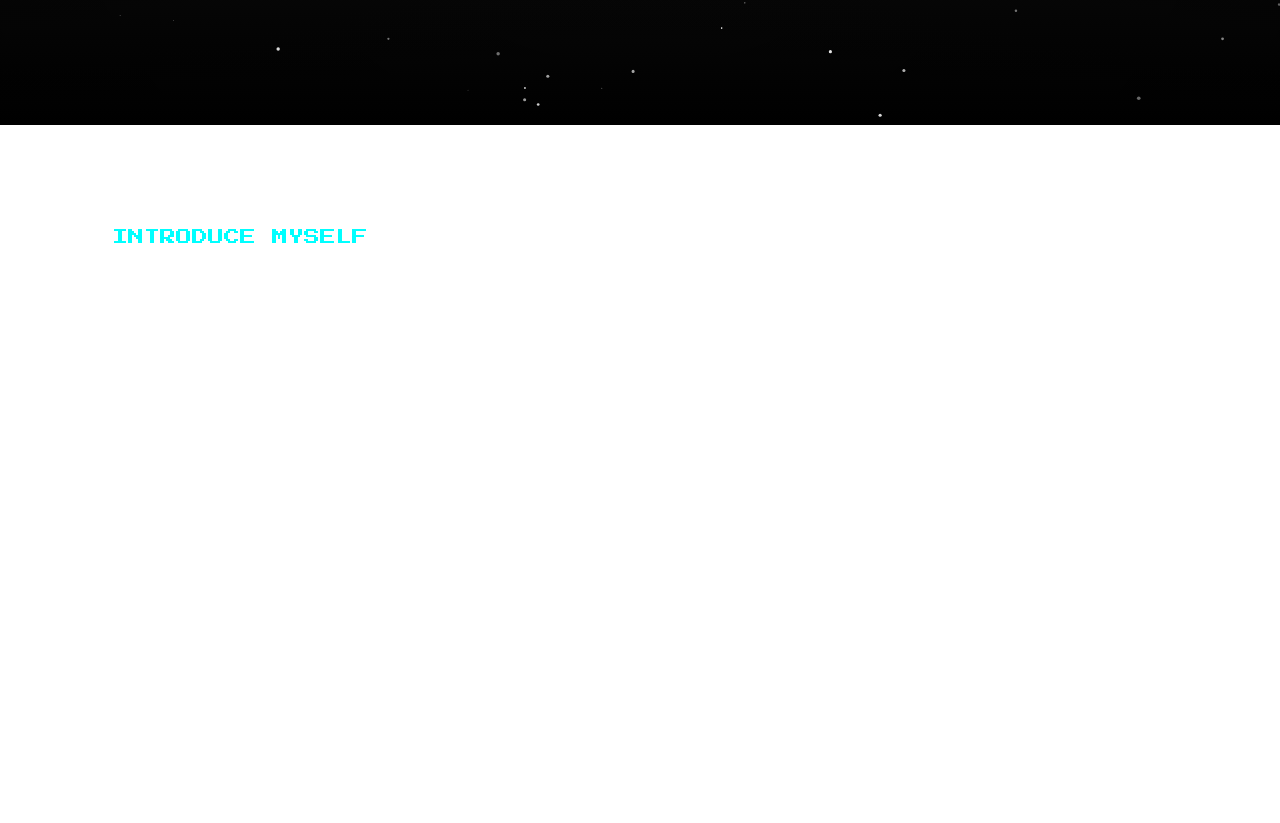
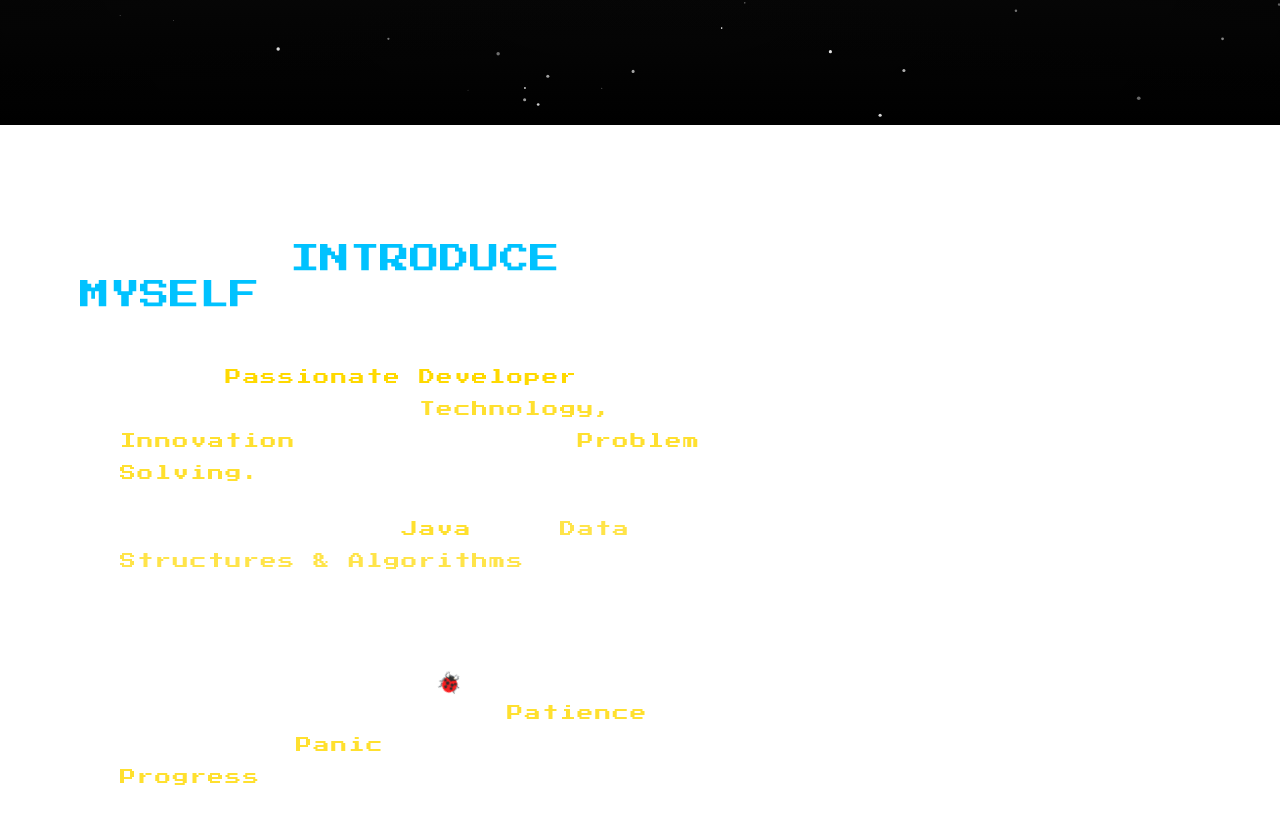
Before and after one commit to VINAY-SANDA/Mark-suits, a React (Vite) app: page / in a window 1280 px wide. Shown: the part 675-1498 px from the top of the page. Built offline with nearby package versions, Linux system fonts and the light colour scheme.

Commit message:
12 11 25

```diff
--- a/src/components/Section1.jsx
+++ b/src/components/Section1.jsx
@@ -7,9 +7,9 @@ const Section1 = () => {
         <h2 className='text-5xl'>
           Hi There <span className='hidden'>.</span>
         </h2>
-        <h3 className='text-4xl'>I'M <span className="text-[#ffff00] ">VINAY SANDA</span></h3>
+        <h3 className='text-4xl'>I'M <span className= "text-[#ffe02f]">VINAY SANDA</span></h3>
         <div>
-          <h1 className='text-4xl mt-14 text-[#e4bf58]'>Autodidact</h1>
+          <h1 className='text-4xl mt-14 text-[#ffe02f]'>Autodidact</h1>
         </div>
       </div>
       <div className='h-1/2 md:h-full w-full md:w-1/2 flex justify-center items-center'>
--- a/src/components/Section2h.jsx
+++ b/src/components/Section2h.jsx
@@ -2,10 +2,25 @@ import React from 'react'
 
 const Section2h = () => {
   return (
-    <div className='h-screen w-full pt-25'>
-        LET ME  <span className='text-[#00FFFF]'>INTRODUCE MYSELF</span>
+    <div className='h-screen flex '>
+      <div className='w-2/3 p-20 flex items-center justify-center flex-col gap-8'>
+        <h1 className='text-3xl mr-24'> LET ME  <span className='textcol'>INTRODUCE MYSELF</span></h1>
+        <div className='capitalize tracking-widest flex flex-col gap-6 leading-loose px-10 py-4'>
+          <p>
+            I’m a <span className='text-[#ffd900]'>passionate developer</span> with a deep interest in <span className='text-[#ffe02f]'>technology, innovation</span> and real-world <span className='text-[#ffe02f]'>problem solving.</span>
+          </p>
 
+          <p>
+            I specialize in <span className='text-[#ffe02f]'>Java</span> and <span className='text-[#ffe44a]'>Data Structures & Algorithms</span>, using them to build smart, efficient, and user-focused applications.
+          </p>
 
+          <p>
+            I believe every <span className='bug-wrap inline-block relative'>bug<span className='bug-emoji' aria-hidden='true'>🐞</span></span> teaches something new  usually <span className='text-[#ffe02f]'>patience</span>, sometimes <span className='text-[#ffe02f]'>panic</span>, but always <span className='text-[#ffe02f]'>progress</span>.
+          </p>
+        </div>
+      </div>
+      <div className='h-screen w-1/3'>
+      </div>
     </div>
   )
 }
--- a/src/index.css
+++ b/src/index.css
@@ -1,4 +1,4 @@
-@import url('https://fonts.googleapis.com/css2?family=Josefin+Sans:ital,wght@0,100..700;1,100..700&family=Michroma&family=Press+Start+2P&family=Ubuntu+Condensed&display=swap');
+@import url('https://fonts.googleapis.com/css2?family=Josefin+Sans:ital,wght@0,100..700;1,100..700&family=Michroma&family=Mulish:ital,wght@0,200..1000;1,200..1000&family=Pixelify+Sans:wght@400..700&family=Press+Start+2P&family=Ubuntu+Condensed&display=swap');
 @import "tailwindcss";
 
 :root {
@@ -9,3 +9,148 @@
 body {
     font-family: var(--font-display);
 }
+
+
+
+.textcol{
+    color: #00C2FF;
+}
+
+
+/* Pixelify Sans utility classes
+     Usage:
+         - add class "pixelify-sans" for regular weight
+         - add class "pixelify-sans-700" for bold
+         - or use the font-family directly in components
+
+     Note: If you have the Pixelify Sans font files, add an @font-face block (see below) and place the fonts in /public/fonts or adjust the URL.
+*/
+.pixelify-sans {
+    font-family: "Pixelify Sans", sans-serif;
+    font-optical-sizing: auto;
+    font-weight: 400;
+    font-style: normal;
+}
+
+.pixelify-sans-500 {
+    font-family: "Pixelify Sans", sans-serif;
+    font-weight: 500;
+}
+
+
+.mulish-400 {
+  font-family: "Mulish", sans-serif;
+  font-optical-sizing: auto;
+  font-weight: 400;
+  font-style: normal;
+}
+
+
+
+
+.pixelify-sans-700 {
+    font-family: "Pixelify Sans", sans-serif;
+    font-weight: 700;
+}
+
+.pixelify-sans-display {
+    font-family: "Pixelify Sans", system-ui, sans-serif;
+}
+
+/* Example @font-face (uncomment and provide correct URLs if you host the font files)
+@font-face {
+    font-family: 'Pixelify Sans';
+    src: url('/fonts/PixelifySans-Regular.woff2') format('woff2');
+    font-weight: 400;
+    font-style: normal;
+    font-display: swap;
+}
+@font-face {
+    font-family: 'Pixelify Sans';
+    src: url('/fonts/PixelifySans-Bold.woff2') format('woff2');
+    font-weight: 700;
+    font-style: normal;
+    font-display: swap;
+}
+*/
+
+/* Template utility with uniquifier - replace <uniquifier> and <weight> before using
+.pixelify-sans-<uniquifier> {
+    font-family: "Pixelify Sans", sans-serif;
+    font-optical-sizing: auto;
+    font-weight: <weight>;
+    font-style: normal;
+}
+Example: .pixelify-sans-hero -> .pixelify-sans-hero { font-weight: 700; }
+
+
+/* Animated bug emoji for superscript */
+.bug-emoji {
+    display: inline-block;
+    line-height: 0.8;
+    transform-origin: center;
+    animation: bug-float 3.6s ease-in-out infinite;
+    will-change: transform, opacity;
+}
+
+@keyframes bug-float {
+    0% { transform: translateY(-2px) rotate(-8deg) scale(1); opacity: 1; }
+    25% { transform: translateY(-8px) rotate(4deg) scale(1.05); }
+    50% { transform: translateY(-14px) rotate(12deg) scale(1.08); }
+    75% { transform: translateY(-8px) rotate(4deg) scale(1.05); }
+    100% { transform: translateY(-2px) rotate(-8deg) scale(1); opacity: 1; }
+}
+
+/* reduce motion preference */
+@media (prefers-reduced-motion: reduce) {
+    .bug-emoji { animation: none; transform: translateY(-2px) rotate(0); }
+}
+
+/* Hover 'magic' - upgraded pop + burst sparkle */
+.bug-wrap {
+    position: relative;
+    display: inline-block;
+    cursor: pointer;
+}
+
+.bug-emoji {
+    position: absolute;
+    right: -6px;
+    top: -6px;
+    font-size: 20px; /* slightly larger for visibility */
+    transform-origin: center;
+    /* slowed, smoother crawl */
+    animation: bug-crawl 12s ease-in-out infinite;
+    will-change: transform, left, top;
+    pointer-events: none;
+    transition: transform 220ms cubic-bezier(.2,.9,.3,1);
+}
+
+/* crawling behavior: moves around the word in a smooth path */
+@keyframes bug-crawl {
+    0% { transform: translate(0,0) rotate(0deg); }
+    12% { transform: translate(-6px,-6px) rotate(-10deg); }
+    25% { transform: translate(-12px,2px) rotate(6deg); }
+    37% { transform: translate(-6px,12px) rotate(18deg); }
+    50% { transform: translate(6px,14px) rotate(40deg); }
+    62% { transform: translate(18px,6px) rotate(70deg); }
+    75% { transform: translate(12px,-6px) rotate(100deg); }
+    87% { transform: translate(4px,-12px) rotate(130deg); }
+    100% { transform: translate(0,0) rotate(180deg); }
+}
+
+/* on hover, make the bug pause and slightly larger */
+.bug-wrap:hover .bug-emoji {
+    /* pause the crawl and make the bug pop slightly */
+    animation-play-state: paused;
+    transform: translate(-6px,-8px) scale(1.6);
+}
+
+@media (prefers-reduced-motion: reduce) {
+    .bug-emoji { animation: none; transform: translate(0,0) rotate(0); }
+}
+
+@media (prefers-reduced-motion: reduce) {
+    .bug-emoji { animation: none; transform: translateY(-2px) rotate(0); }
+    .bug-wrap::after, .bug-wrap::before { transition: none; animation: none; opacity: 0; }
+}
```
Also changed, not shown: 1 other file (tests, documents, lock files or other folders).
